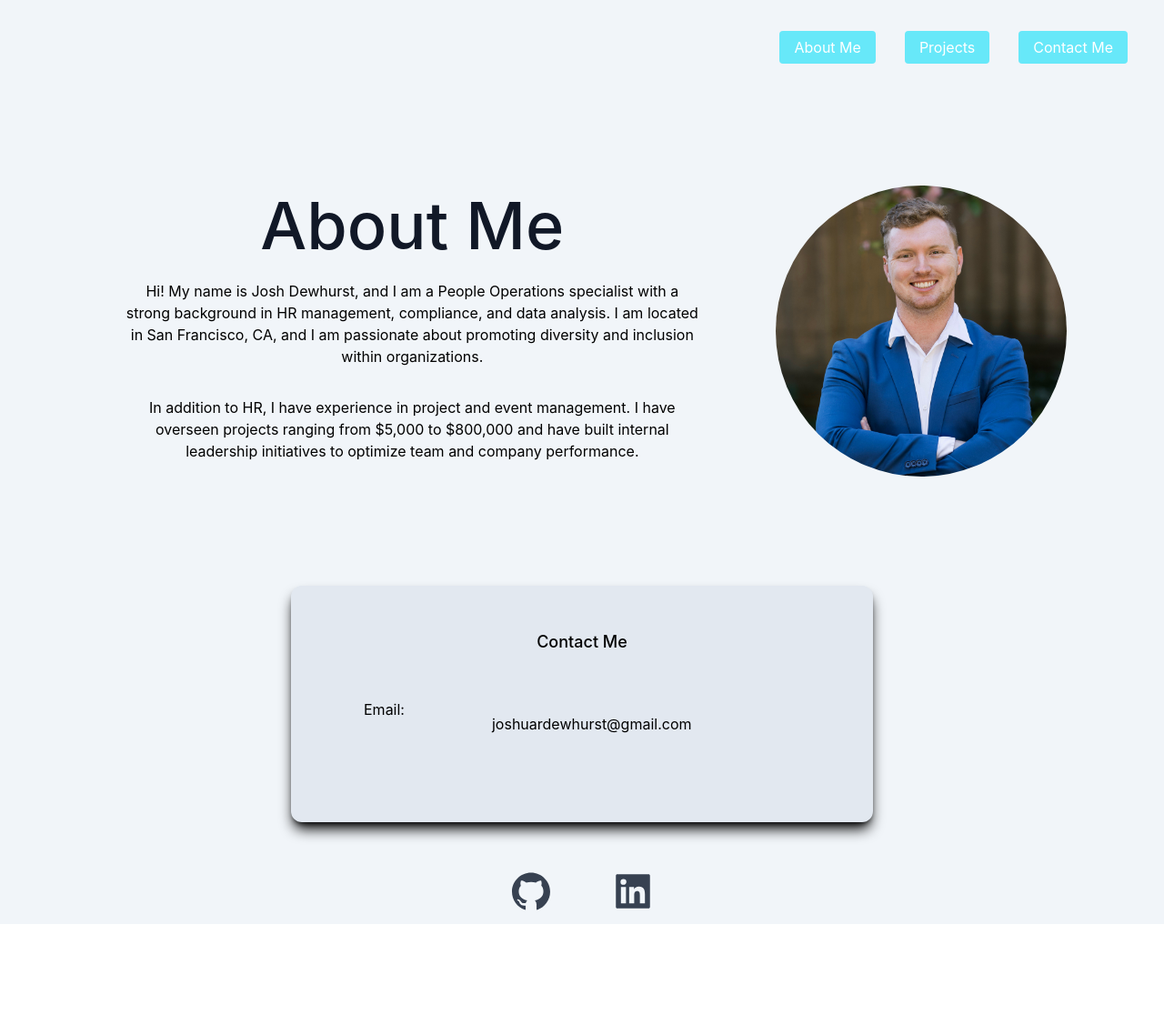
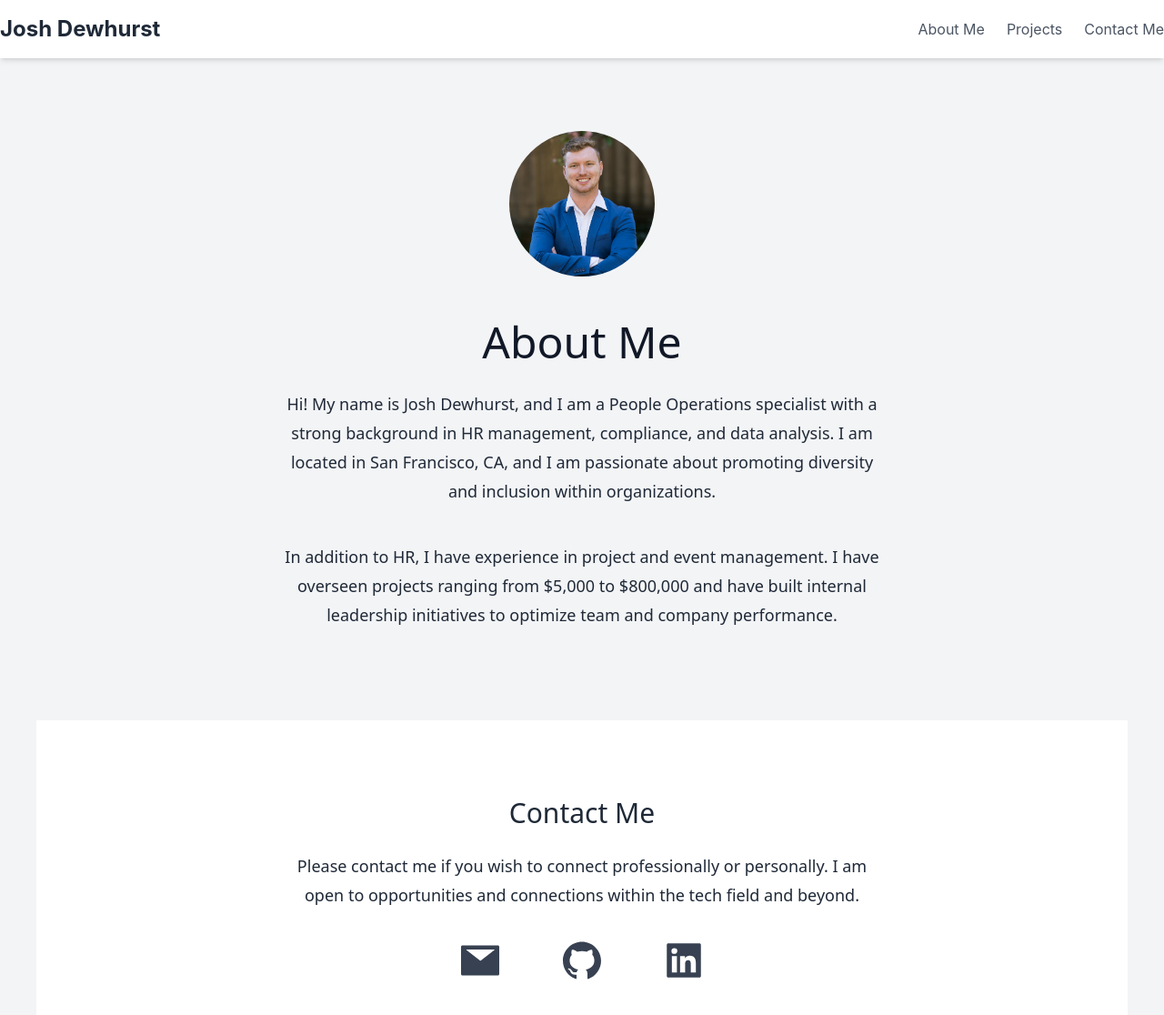
Before and after one commit to joshdewhurst/portfolio, a Next.js app: page /about in a window 1280 px wide. Shown: the top 1116 px of the page at 91% size. Before the commit the page ends 1056 px from the top, so only its background shows below. Built offline with nearby package versions, Linux system fonts and the light colour scheme.

Commit message:
Update about.jsx

```diff
--- a/pages/about.jsx
+++ b/pages/about.jsx
@@ -1,77 +1,75 @@
 import Head from 'next/head'
 import josh from '../josh.jpg'
 import Image from 'next/image'
-import { AiFillTwitterCircle, AiFillLinkedin, AiFillGithub, AiOutlineLink } from 'react-icons/ai'
+import { AiFillMail, AiFillLinkedin, AiFillGithub } from 'react-icons/ai'
 
 export default function About() {
   return (
-        <section className='bg-slate-100'>
+    <section className='bg-gray-100'>
       <Head>
         <title>Josh Dewhurst Portfolio</title>
         <meta name="description" content="Josh Dewhurst's professional portfolio" />
         <link rel="icon" href="/favicon.ico" />
       </Head>
-            <div className="bg-slate-100 px-10">
-                <nav className="py-10 mb-5 flex justify-end">
-                    <ul className="flex items-center">
+      <header className="sticky top-0 bg-white shadow-md py-4">
+        <nav className="container mx-auto flex justify-between items-center">
+          <h1 className="text-2xl font-bold text-gray-800">Josh Dewhurst</h1>
+          <ul className="flex space-x-6">
             <li>
-                            <a href="/about" className="text-white bg-cyan-300 px-4 ml-8 py-2 rounded hover:bg-cyan-500">About Me</a>
+              <a href="/about" className="text-gray-600 hover:text-gray-900">About Me</a>
             </li>
             <li>
-                            <a href="#" className="text-white bg-cyan-300 px-4 ml-8 py-2 rounded hover:bg-cyan-500">Projects</a>
+              <a href="/" className="text-gray-600 hover:text-gray-900">Projects</a>
             </li>
             <li>
-                            <a href="#" className="text-white bg-cyan-300 px-4 ml-8 py-2 rounded hover:bg-cyan-500">Contact Me</a>
+              <a href="/contact" className="text-gray-600 hover:text-gray-900">Contact Me</a>
             </li>
           </ul>
         </nav>
-
-                <div className="text-center p-10 flex ">
-                    <div className='flex flex-col p-10 w-100 basis-2/3'>
-                        <h2 className="text-7xl py-2 text-gray-900 font-medium content-start col-span-2">About Me</h2>
-                        <p className="p-4 text-1xl">
-                            Hi! My name is Josh Dewhurst, and I am a People Operations specialist with a strong background in HR management, compliance, and data analysis. I am located in San Francisco, CA, and I am passionate about promoting diversity and inclusion within organizations.
-                        </p>
-                        <p className="p-4 text-1xl">
-                            In addition to HR, I have experience in project and event management. I have overseen projects ranging from $5,000 to $800,000 and have built internal leadership initiatives to optimize team and company performance.
-                        </p>
-                    </div>
-                    <div className="relative mx-auto rounded-full h-80 overflow-hidden mb-10 mt-10 content-start w-80 col-span-1 p-10 ">
+      </header>
+      <main className="bg-gray-100 px-10 font-sans">
+        <section id="about" className="py-20">
+          <div className="container mx-auto text-center">
+            <div className="flex flex-col items-center">
+              <div className="relative rounded-full w-40 h-40 overflow-hidden mb-10">
                 <Image
                   src={josh}
                   layout="fill"
                   objectFit="cover"
+                  alt="Josh Dewhurst"
                 />
               </div>
-                </div>
-            </div>
-
-            <div className='justify-items-center'>
-                <div className='text-center shadow-lg shadow-black bg-slate-200 p-10 rounded-xl my-10 dark:bg-white flex-1 hover:bg-slate-300 w-1/2 content-center basis-1/2'>
-                    <div>
-                        <h3 className="text-lg font-medium pt-2 pb-2">
-                            Contact Me
-                        </h3>
-                    </div>
-                    <div className='flex'>
-                        <h3 className='m-10 p4'>
-                            Email:
-                        </h3>
-                        <p className='m-10 p-4'>
-                            joshuardewhurst@gmail.com
+              <h2 className="text-5xl py-2 text-gray-900 font-medium">About Me</h2>
+              <p className="text-lg py-5 leading-8 text-gray-800 max-w-2xl">
+                Hi! My name is Josh Dewhurst, and I am a People Operations specialist with a strong background in HR management, compliance, and data analysis. I am located in San Francisco, CA, and I am passionate about promoting diversity and inclusion within organizations.
+              </p>
+              <p className="text-lg py-5 leading-8 text-gray-800 max-w-2xl">
+                In addition to HR, I have experience in project and event management. I have overseen projects ranging from $5,000 to $800,000 and have built internal leadership initiatives to optimize team and company performance.
               </p>
             </div>
           </div>
-            </div>
+        </section>
 
-            <div className="text-5xl mb-10 flex justify-center gap-16 py-3 text-gray-700">
+        <section id="contact" className="py-20 bg-white">
+          <div className="container mx-auto text-center">
+            <h3 className="text-3xl py-1 text-gray-800">Contact Me</h3>
+            <p className="text-lg py-5 leading-8 text-gray-800 max-w-2xl mx-auto">
+              Please contact me if you wish to connect professionally or personally. I am open to opportunities and connections within the tech field and beyond.
+            </p>
+            <div className="flex justify-center gap-16 py-3 text-gray-700">
+              <a href="mailto:joshuardewhurst@gmail.com">
+                <AiFillMail className="text-5xl hover:text-gray-900" />
+              </a>
               <a href="https://github.com/joshdewhurst">
-                    <AiFillGithub />
+                <AiFillGithub className="text-5xl hover:text-gray-900" />
               </a>
               <a href="https://www.linkedin.com/in/josh-dewhurst/">
-                    <AiFillLinkedin />
+                <AiFillLinkedin className="text-5xl hover:text-gray-900" />
               </a>
             </div>
+          </div>
+        </section>
+      </main>
     </section>
   )
 }
```
Lines whose indentation alone changed are shown as unchanged.
